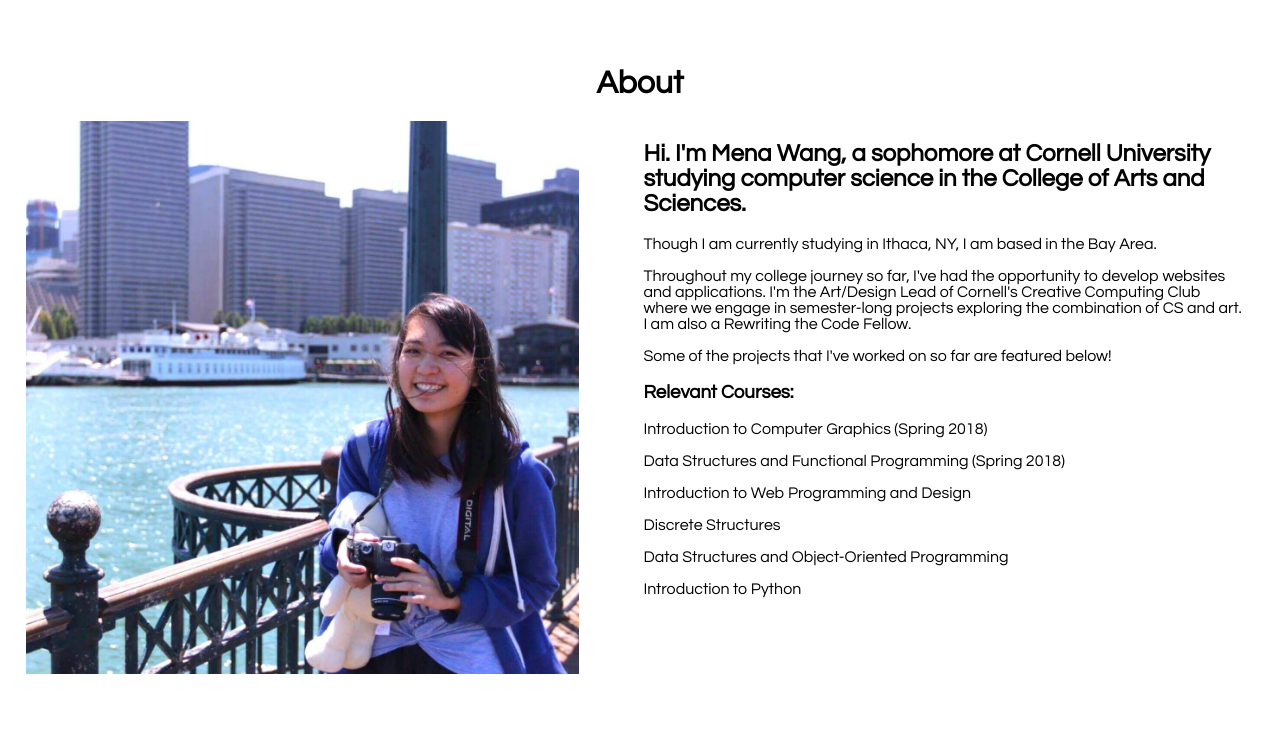
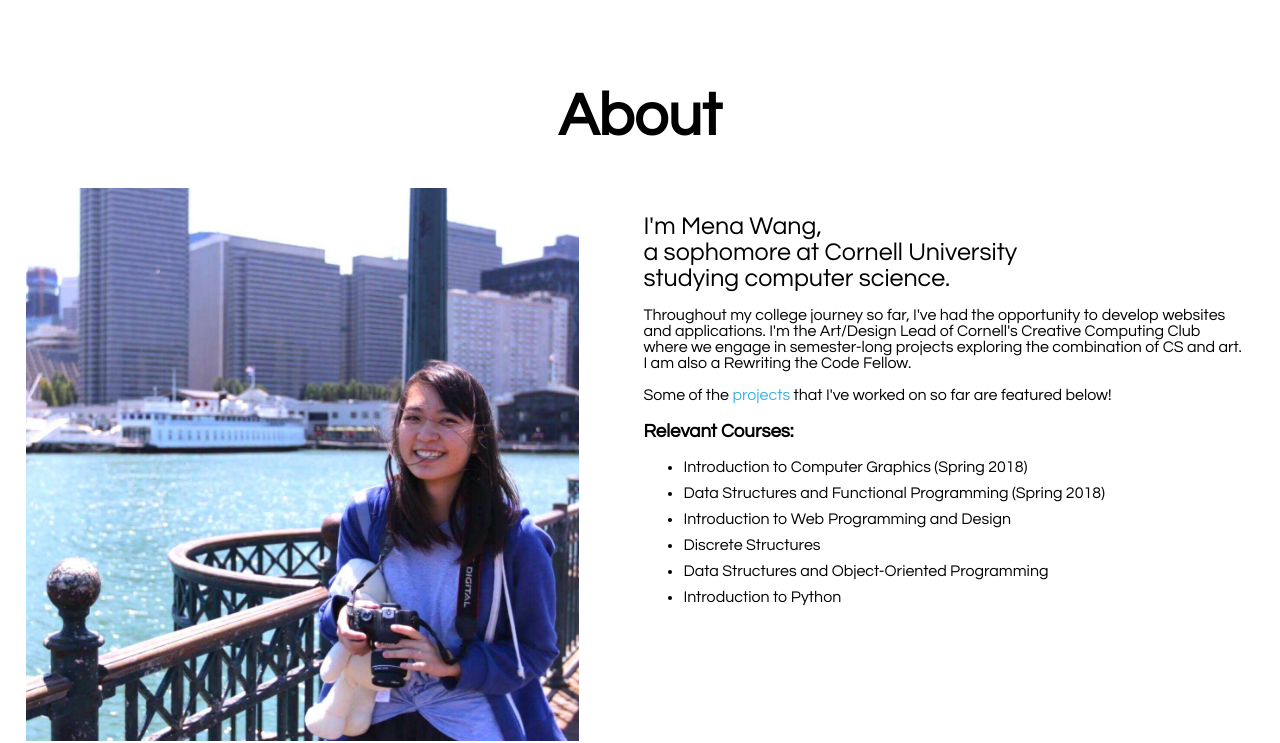
Before and after one commit to manapotionn/manapotionn.github.io, a plain HTML site: page index.html in a window 1280 px wide. Shown: the part 800-1543 px from the top of the page. Drawn offline with nearby package versions, Linux system fonts and the light colour scheme; some packages are replaced by stand-ins of ours; a script that the page names is missing.

Commit message:
cover photo change + css changes

```diff
--- a/all.css
+++ b/all.css
@@ -23,6 +23,7 @@ nav a:hover{
 }
 
 h1{
+  font-size: 60px;
   text-align: center;
   color: black;
 }
@@ -39,7 +40,7 @@ h1{
 }
 
 .index{
-  background-image: url(images/me.jpg);
+  background-image: url(images/me3.jpg);
   background-size: cover;
   background-position: bottom;
   height: 100%;
@@ -52,6 +53,7 @@ h1{
   display: flex;
   align-items: center;
   justify-content: center;
+  padding-top: 140px;
 }
 
 /* name on index div */
@@ -81,11 +83,33 @@ h1{
   text-align: left;
 }
 
+.text li{
+  margin-bottom: 10px;
+}
+
+.text a{
+  color: rgb(62, 178, 228);
+  text-decoration: none;
+}
+
+.text a:hover{
+  color: gray;
+}
+
+.text_header p{
+  font-size: 25px;
+  margin-bottom: 10px;
+}
+
 .skills p{
   text-align: center;
 }
 
 /* projects */
+.projects{
+  margin: 20px;
+}
+
 .projects .buttons{
   display: flex;
   justify-content: center;
--- a/index.html
+++ b/index.html
@@ -38,22 +38,27 @@
     </div>
 
     <div class="text">
-      <h2> Hi. I'm Mena Wang, a sophomore at Cornell University studying computer science
-      in the College of Arts and Sciences. </h2>
-      <p> Though I am currently studying in Ithaca, NY, I am based in the Bay Area. </p>
+      <div class="text_header">
+        <p> I'm Mena Wang, <br/>
+         a sophomore at Cornell University <br/>
+         studying computer science. </p>
+      </div>
+
       <p> Throughout my college journey so far, I've had the opportunity to develop
       websites and applications. I'm the Art/Design Lead of Cornell's Creative Computing Club
       where we engage in semester-long projects exploring the combination of
       CS and art. I am also a Rewriting the Code Fellow. </p>
-      <p> Some of the projects that I've worked on so far are featured below! </p>
+      <p> Some of the <a href="#projects">projects</a> that I've worked on so far are featured below! </p>
 
       <h3> Relevant Courses: </h3>
-      <p> Introduction to Computer Graphics (Spring 2018)</p>
-      <p> Data Structures and Functional Programming (Spring 2018)</p>
-      <p> Introduction to Web Programming and Design </p>
-      <p> Discrete Structures </p>
-      <p> Data Structures and Object-Oriented Programming </p>
-      <p> Introduction to Python </p>
+      <ul>
+        <li>Introduction to Computer Graphics (Spring 2018)</li>
+        <li> Data Structures and Functional Programming (Spring 2018)</li>
+        <li> Introduction to Web Programming and Design </li>
+        <li> Discrete Structures </li>
+        <li> Data Structures and Object-Oriented Programming </li>
+        <li> Introduction to Python </li>
+      </ul>
     </div>
   </div> <!-- text -->
 
--- a/scripts/all.js
+++ b/scripts/all.js
@@ -1,6 +1,6 @@
 /* smooth scroll */
 $('.nav').localScroll({
-  duration: 300,
+  duration: 400,
   easing: 'swing'
 });
 
```
Also changed, not shown: images/me3.jpg (added).
